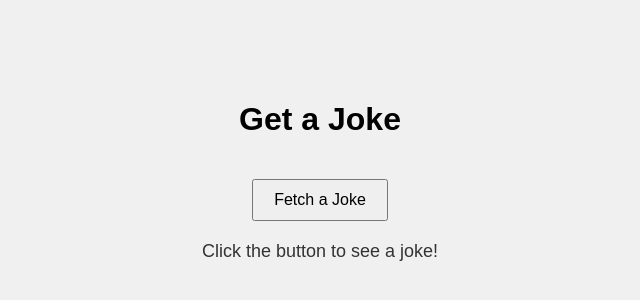
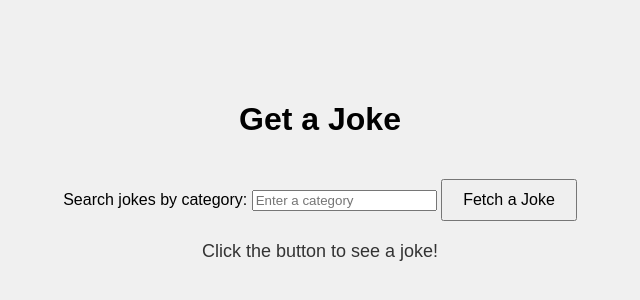
Before and after one commit to karmakizz/JsWebApp, a plain HTML site: page index.html in a window 1280 px wide. Shown: the part 228-528 px from the top of the page, without its empty margins (320-960 px from the left). Drawn offline with Linux system fonts and the light colour scheme.

Commit message:
adding some search functionality

```diff
--- a/index.html
+++ b/index.html
@@ -9,7 +9,13 @@
 <body>
     <div class="container">
         <h1>Get a Joke</h1>
+        <!--search feature-->
+        <label for ="category"> Search jokes by category: </label>
+        <input type = "text" id ="category" placeholder ="Enter a category">
         <button id="get-joke">Fetch a Joke</button>
+
+
+       <!--Joke display-->
         <p id="joke-display">Click the button to see a joke!</p>
     </div>
 
```
